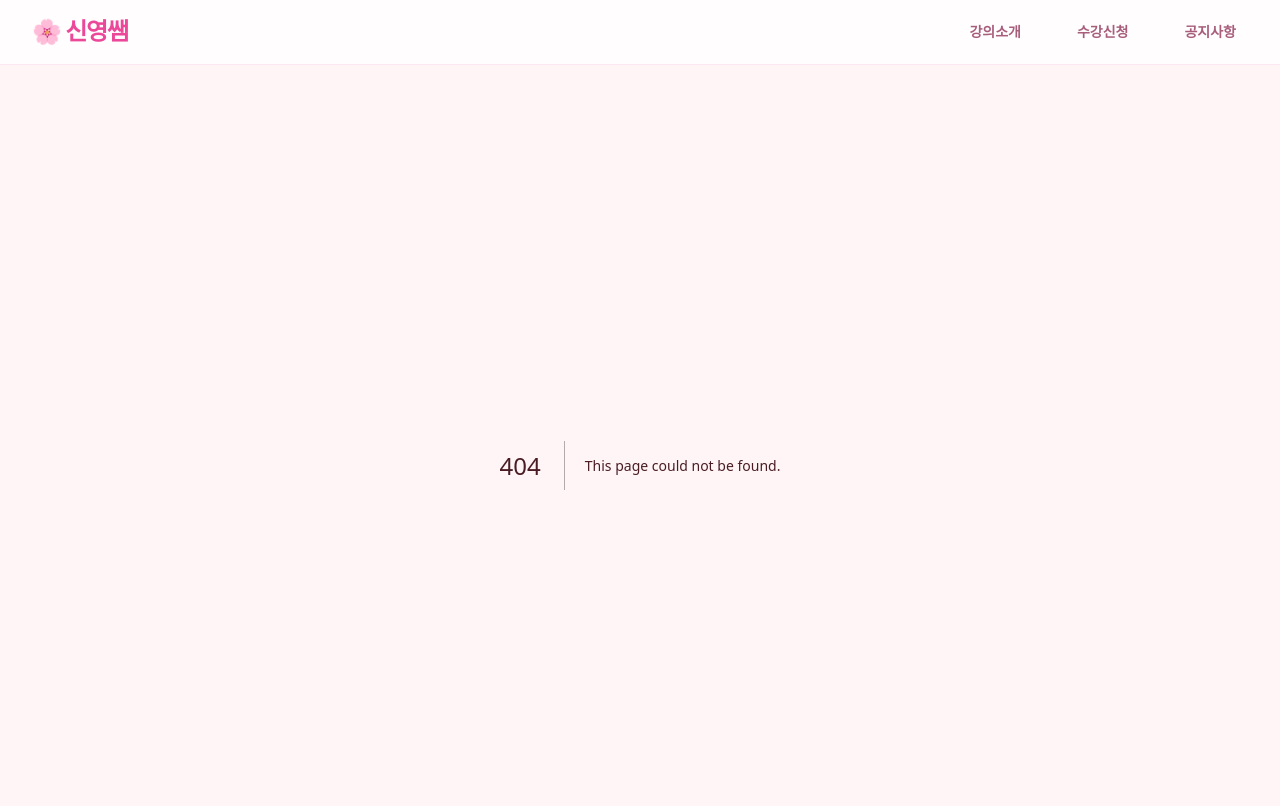
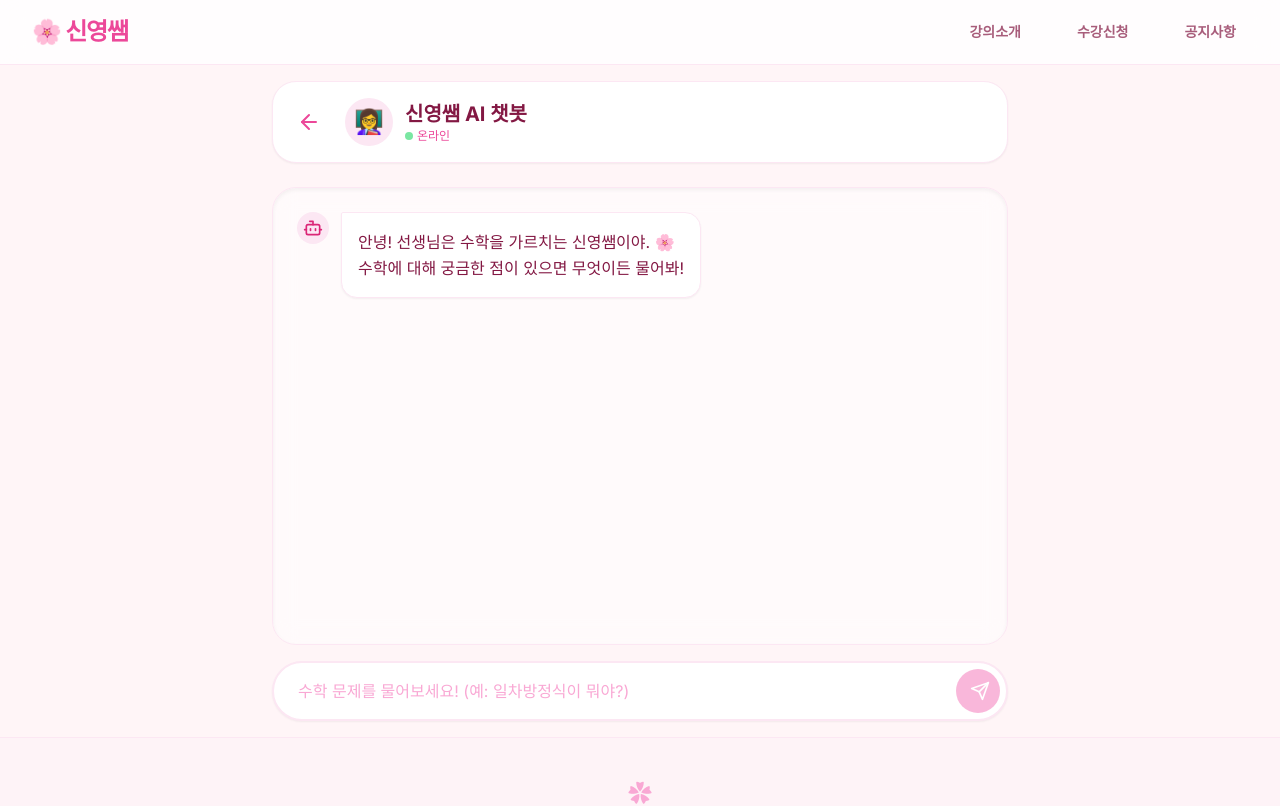
Before and after one commit to mathshin25-collab/shinyoung, a Next.js app: page /chat in a window 1280 px wide. Before the commit this address had no page. Shown: the top 806 px of the page. Built offline with nearby package versions, Linux system fonts and the light colour scheme.

Commit message:
Feat: Add AI math chatbot using OpenAI API

```diff
--- /dev/null
+++ b/app/api/chat/route.ts
@@ -0,0 +1,45 @@
+import { NextResponse } from 'next/server';
+import OpenAI from 'openai';
+
+// OPENAI_API_KEY는 환경변수에서 자동으로 로드됩니다.
+const openai = new OpenAI({
+  apiKey: process.env.OPENAI_API_KEY || '',
+});
+
+export async function POST(req: Request) {
+  try {
+    const { messages } = await req.json();
+
+    if (!process.env.OPENAI_API_KEY) {
+      return NextResponse.json(
+        { error: 'OpenAI API 키가 설정되지 않았습니다.' },
+        { status: 500 }
+      );
+    }
+
+    // 시스템 프롬프트: 다정하고 친절한 수학 선생님 역할
+    const systemPrompt = {
+      role: 'system',
+      content: `너의 이름은 '신영쌤'이야. 중학교 2학년 학생들을 가르치는 매우 다정하고 친절한 수학 선생님이지.
+      학생들이 수학 질문을 하면, 전문 용어를 너무 남발하지 말고 중학생 수준에 맞춰 쉽고 친절하게 설명해줘.
+      말끝에는 항상 부드러운 어투를 사용하고, 🌸, ✨, 😊, 💡 같은 귀여운 이모지를 적절히 섞어서 답변해줘.
+      수학과 관련 없는 질문에는 "선생님은 수학을 가르치는 신영쌤이란다! 수학 질문이 있으면 언제든 물어보렴~ 😊"이라고 부드럽게 대답해줘.`
+    };
+
+    const completion = await openai.chat.completions.create({
+      model: 'gpt-3.5-turbo',
+      messages: [systemPrompt, ...messages],
+      temperature: 0.7,
+    });
+
+    const reply = completion.choices[0]?.message?.content || '선생님이 지금 바빠서 답변을 할 수가 없네. 조금 뒤에 다시 물어봐줄래? 😢';
+
+    return NextResponse.json({ reply });
+  } catch (error: any) {
+    console.error('Chat API Error:', error);
+    return NextResponse.json(
+      { error: '답변을 생성하는 중에 오류가 발생했습니다.' },
+      { status: 500 }
+    );
+  }
+}
--- /dev/null
+++ b/app/chat/page.tsx
@@ -0,0 +1,162 @@
+"use client";
+
+import React, { useState, useRef, useEffect } from "react";
+import { ArrowLeft, Send, Sparkles, Bot, User } from "lucide-react";
+import Link from "next/link";
+
+type Message = {
+  role: "user" | "assistant";
+  content: string;
+};
+
+export default function ChatPage() {
+  const [messages, setMessages] = useState<Message[]>([
+    {
+      role: "assistant",
+      content: "안녕! 선생님은 수학을 가르치는 신영쌤이야. 🌸\n수학에 대해 궁금한 점이 있으면 무엇이든 물어봐!",
+    },
+  ]);
+  const [input, setInput] = useState("");
+  const [isLoading, setIsLoading] = useState(false);
+  const messagesEndRef = useRef<HTMLDivElement>(null);
+
+  const scrollToBottom = () => {
+    messagesEndRef.current?.scrollIntoView({ behavior: "smooth" });
+  };
+
+  useEffect(() => {
+    scrollToBottom();
+  }, [messages]);
+
+  const sendMessage = async (e: React.FormEvent) => {
+    e.preventDefault();
+    if (!input.trim() || isLoading) return;
+
+    const userMessage: Message = { role: "user", content: input };
+    setMessages((prev) => [...prev, userMessage]);
+    setInput("");
+    setIsLoading(true);
+
+    try {
+      const response = await fetch("/api/chat", {
+        method: "POST",
+        headers: {
+          "Content-Type": "application/json",
+        },
+        body: JSON.stringify({
+          messages: [...messages, userMessage].map((m) => ({
+            role: m.role,
+            content: m.content,
+          })),
+        }),
+      });
+
+      const data = await response.json();
+
+      if (data.reply) {
+        setMessages((prev) => [
+          ...prev,
+          { role: "assistant", content: data.reply },
+        ]);
+      } else if (data.error) {
+        setMessages((prev) => [
+          ...prev,
+          { role: "assistant", content: `앗, 오류가 발생했어: ${data.error} 😢` },
+        ]);
+      }
+    } catch (error) {
+      setMessages((prev) => [
+        ...prev,
+        { role: "assistant", content: "연결에 문제가 발생했어. 다시 시도해볼래? 🥲" },
+      ]);
+    } finally {
+      setIsLoading(false);
+    }
+  };
+
+  return (
+    <div className="flex flex-col h-[calc(100vh-8rem)] max-w-3xl mx-auto w-full p-4">
+      {/* 헤더 */}
+      <div className="flex items-center gap-4 mb-6 bg-white dark:bg-pink-950/40 p-4 rounded-3xl border border-pink-100 dark:border-pink-900 shadow-sm">
+        <Link href="/" className="p-2 hover:bg-pink-50 dark:hover:bg-pink-900/50 rounded-full transition-colors text-pink-500">
+          <ArrowLeft className="w-6 h-6" />
+        </Link>
+        <div className="flex items-center gap-3">
+          <div className="w-12 h-12 bg-pink-100 dark:bg-pink-900/40 rounded-full flex items-center justify-center text-2xl">
+            👩‍🏫
+          </div>
+          <div>
+            <h1 className="font-bold text-xl text-pink-900 dark:text-pink-100">신영쌤 AI 챗봇</h1>
+            <p className="text-xs text-pink-500 font-medium flex items-center gap-1">
+              <span className="w-2 h-2 rounded-full bg-green-400 animate-pulse"></span>
+              온라인
+            </p>
+          </div>
+        </div>
+      </div>
+
+      {/* 채팅창 */}
+      <div className="flex-1 overflow-y-auto bg-white/50 dark:bg-pink-900/10 backdrop-blur-md rounded-3xl border border-pink-100 dark:border-pink-900 p-4 sm:p-6 shadow-inner mb-4">
+        <div className="flex flex-col gap-6">
+          {messages.map((msg, idx) => (
+            <div
+              key={idx}
+              className={`flex gap-3 max-w-[85%] ${
+                msg.role === "user" ? "ml-auto flex-row-reverse" : ""
+              }`}
+            >
+              <div className={`w-8 h-8 rounded-full flex items-center justify-center flex-shrink-0 ${
+                msg.role === "user" ? "bg-pink-400 text-white" : "bg-pink-100 dark:bg-pink-900 text-pink-600 dark:text-pink-300"
+              }`}>
+                {msg.role === "user" ? <User className="w-5 h-5" /> : <Bot className="w-5 h-5" />}
+              </div>
+
+              <div className={`p-4 rounded-2xl ${
+                msg.role === "user"
+                  ? "bg-pink-400 text-white rounded-tr-sm"
+                  : "bg-white dark:bg-pink-950/50 text-pink-900 dark:text-pink-100 border border-pink-100 dark:border-pink-900 shadow-sm rounded-tl-sm"
+              }`}>
+                <p className="whitespace-pre-wrap leading-relaxed">
+                  {msg.content}
+                </p>
+              </div>
+            </div>
+          ))}
+
+          {isLoading && (
+            <div className="flex gap-3 max-w-[85%]">
+              <div className="w-8 h-8 rounded-full bg-pink-100 dark:bg-pink-900 text-pink-600 dark:text-pink-300 flex items-center justify-center flex-shrink-0">
+                <Bot className="w-5 h-5" />
+              </div>
+              <div className="p-4 rounded-2xl bg-white dark:bg-pink-950/50 border border-pink-100 dark:border-pink-900 shadow-sm rounded-tl-sm flex items-center gap-1">
+                <div className="w-2 h-2 bg-pink-300 rounded-full animate-bounce"></div>
+                <div className="w-2 h-2 bg-pink-300 rounded-full animate-bounce" style={{ animationDelay: "0.2s" }}></div>
+                <div className="w-2 h-2 bg-pink-300 rounded-full animate-bounce" style={{ animationDelay: "0.4s" }}></div>
+              </div>
+            </div>
+          )}
+          <div ref={messagesEndRef} />
+        </div>
+      </div>
+
+      {/* 입력창 */}
+      <form onSubmit={sendMessage} className="relative">
+        <input
+          type="text"
+          value={input}
+          onChange={(e) => setInput(e.target.value)}
+          placeholder="수학 문제를 물어보세요! (예: 일차방정식이 뭐야?)"
+          className="w-full pl-6 pr-16 py-4 rounded-full bg-white dark:bg-pink-950 border-2 border-pink-100 dark:border-pink-900 focus:outline-none focus:border-pink-400 dark:focus:border-pink-500 shadow-sm text-pink-900 dark:text-pink-100 placeholder-pink-300 dark:placeholder-pink-800 transition-colors"
+          disabled={isLoading}
+        />
+        <button
+          type="submit"
+          disabled={!input.trim() || isLoading}
+          className="absolute right-2 top-2 bottom-2 aspect-square bg-pink-400 hover:bg-pink-500 text-white rounded-full flex items-center justify-center transition-all disabled:opacity-50 disabled:hover:bg-pink-400"
+        >
+          <Send className="w-5 h-5 ml-1" />
+        </button>
+      </form>
+    </div>
+  );
+}
--- a/app/page.tsx
+++ b/app/page.tsx
@@ -15,15 +15,15 @@ export default function Home() {
           기초부터 심화까지, 신영쌤과 함께라면 수학이 즐거워집니다.
         </p>
 
-        <div className="flex justify-center gap-4 flex-col sm:flex-row">
+        <div className="flex justify-center gap-4 flex-col sm:flex-row flex-wrap">
           {/* 게임 페이지로 이동하는 버튼 */}
           <Link href="/game" className="px-8 py-3 md:py-4 md:px-10 md:text-lg rounded-full font-bold text-white bg-pink-400 hover:bg-pink-500 transition-all shadow-[0_4px_20px_rgba(255,182,193,0.4)] hover:shadow-[0_4px_25px_rgba(255,182,193,0.6)] hover:-translate-y-0.5 active:translate-y-0 focus:outline-none focus:ring-2 focus:ring-pink-300 focus:ring-offset-2 dark:focus:ring-offset-pink-950 text-center">
             부등식 게임 시작하기 ✨
           </Link>
 
-          <button className="px-8 py-3 md:py-4 md:px-10 md:text-lg rounded-full font-bold text-pink-500 bg-white dark:bg-pink-900/20 border-2 border-pink-100 dark:border-pink-900 hover:bg-pink-50 dark:hover:bg-pink-900/40 transition-all">
-            교재 다운로드 📖
-          </button>
+          <Link href="/chat" className="px-8 py-3 md:py-4 md:px-10 md:text-lg rounded-full font-bold text-pink-500 bg-white dark:bg-pink-900/20 border-2 border-pink-100 dark:border-pink-900 hover:bg-pink-50 dark:hover:bg-pink-900/40 transition-all shadow-[0_4px_20px_rgba(255,182,193,0.2)] hover:shadow-[0_4px_25px_rgba(255,182,193,0.4)] hover:-translate-y-0.5 active:translate-y-0 text-center">
+            신영쌤 AI에게 질문하기 🤖
+          </Link>
         </div>
       </div>
 
--- a/package.json
+++ b/package.json
@@ -12,7 +12,8 @@
     "react": "^18",
     "react-dom": "^18",
     "next": "14.2.3",
-    "lucide-react": "^0.378.0"
+    "lucide-react": "^0.378.0",
+    "openai": "^4.40.0"
   },
   "devDependencies": {
     "typescript": "^5",
```
